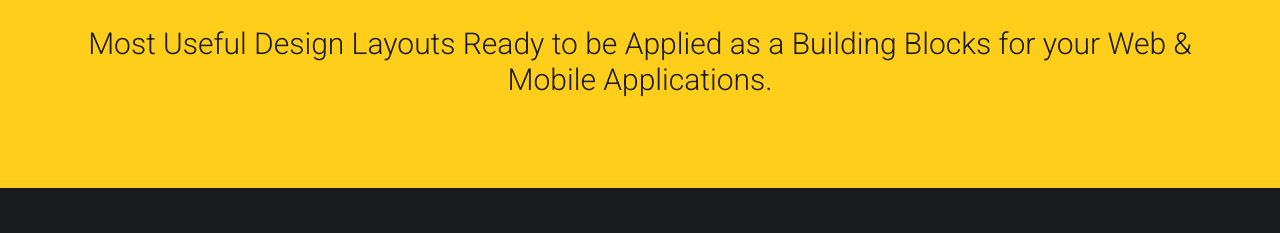
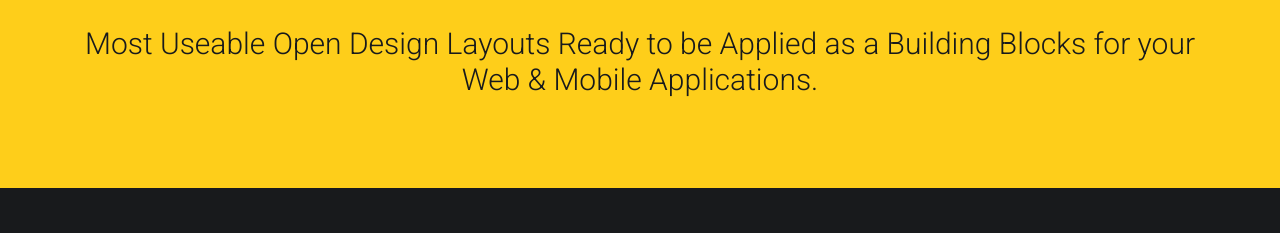
Before and after one commit to Locetus/locetus.github.io, a plain HTML site: page index.html in a window 1280 px wide. Shown: the part 174-407 px from the top of the page. Drawn offline with Linux system fonts and the light colour scheme.

Commit message:
Upodated Objective

```diff
--- a/index.html
+++ b/index.html
@@ -43,7 +43,7 @@
             <div class="section secondary-section">
                 <div class="container centered">
                     <h1>APPLIED DESIGNS</h1>
-                    <p class="large-text">Most Useful Design Layouts Ready to be Applied as a Building Blocks for your Web & Mobile Applications.</p>
+                    <p class="large-text">Most Useable Open Design Layouts Ready to be Applied as a Building Blocks for your Web & Mobile Applications.</p>
                 </div>
             </div>
         </div>
```
